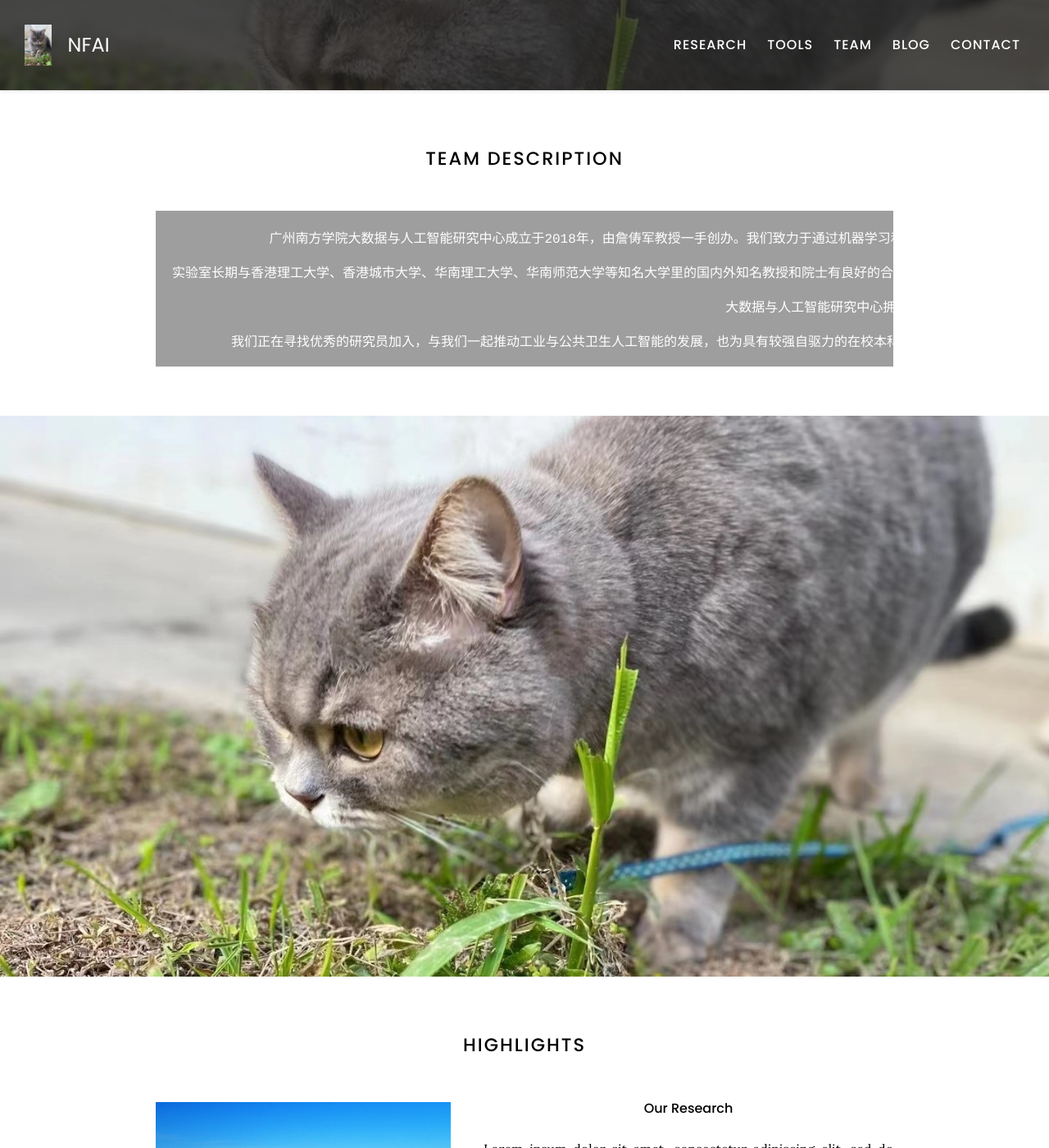
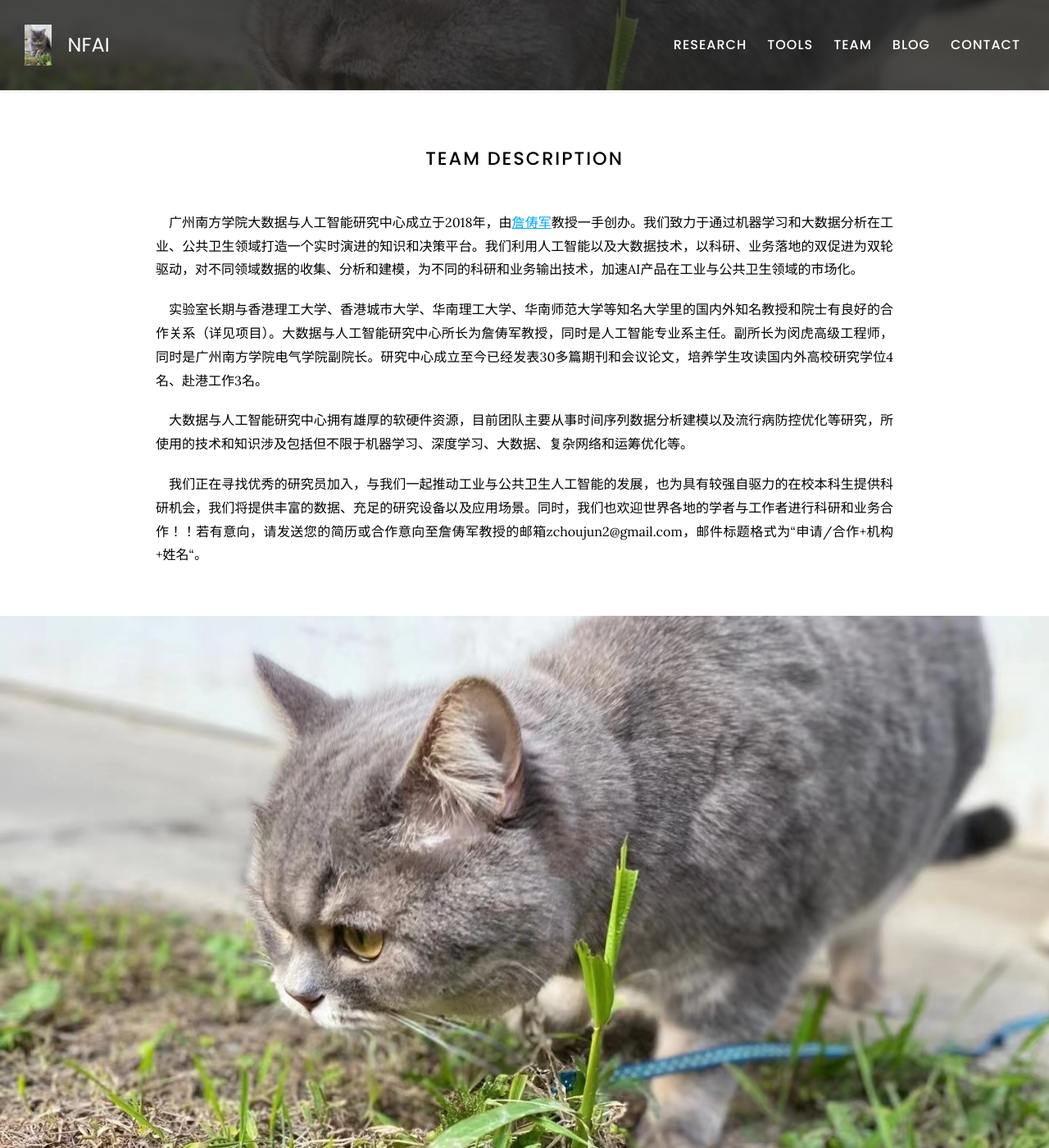
Before and after one commit to AiluroMind/AiluroMind.github.io, a Jekyll site: the page built from index.md, in a window 1280 px wide and 1400 px high. Shown: the whole window at 82% size. Built offline with Jekyll 4.4.1, drawn with Linux system fonts in a browser that asks for light colours; some of the changed text lies outside the part shown.

Commit message:
Update index.md

```diff
--- a/index.md
+++ b/index.md
@@ -6,13 +6,13 @@
 
 # Team Description
 
-    广州南方学院大数据与人工智能研究中心成立于2018年，由詹俦军教授一手创办。我们致力于通过机器学习和大数据分析在工业、公共卫生领域打造一个实时演进的知识和决策平台。我们利用人工智能以及大数据技术，以科研、业务落地的双促进为双轮驱动，对不同领域数据的收集、分析和建模，为不同的科研和业务输出技术，加速AI产品在工业与公共卫生领域的市场化。
+&ensp;&ensp;广州南方学院大数据与人工智能研究中心成立于2018年，由[詹俦军](https://scholar.google.com/citations?user=CQjEUkAAAAAJ&hl=zh-CN)教授一手创办。我们致力于通过机器学习和大数据分析在工业、公共卫生领域打造一个实时演进的知识和决策平台。我们利用人工智能以及大数据技术，以科研、业务落地的双促进为双轮驱动，对不同领域数据的收集、分析和建模，为不同的科研和业务输出技术，加速AI产品在工业与公共卫生领域的市场化。
 
-    实验室长期与香港理工大学、香港城市大学、华南理工大学、华南师范大学等知名大学里的国内外知名教授和院士有良好的合作关系（详见项目）。大数据与人工智能研究中心所长为詹俦军教授，同时是人工智能专业系主任。副所长为闵虎高级工程师，同时是广州南方学院电气学院副院长。研究中心成立至今已经发表30多篇期刊和会议论文，培养学生攻读国内外高校研究学位4名、赴港工作3名（详见项目）。
+&ensp;&ensp;实验室长期与香港理工大学、香港城市大学、华南理工大学、华南师范大学等知名大学里的国内外知名教授和院士有良好的合作关系（详见项目）。大数据与人工智能研究中心所长为詹俦军教授，同时是人工智能专业系主任。副所长为闵虎高级工程师，同时是广州南方学院电气学院副院长。研究中心成立至今已经发表30多篇期刊和会议论文，培养学生攻读国内外高校研究学位4名、赴港工作3名。
 
-    大数据与人工智能研究中心拥有雄厚的软硬件资源，目前团队主要从事时间序列数据分析建模以及流行病防控优化等研究，所使用的技术和知识涉及包括但不限于机器学习、深度学习、大数据、复杂网络和运筹优化等。
+&ensp;&ensp;大数据与人工智能研究中心拥有雄厚的软硬件资源，目前团队主要从事时间序列数据分析建模以及流行病防控优化等研究，所使用的技术和知识涉及包括但不限于机器学习、深度学习、大数据、复杂网络和运筹优化等。
 
-    我们正在寻找优秀的研究员加入，与我们一起推动工业与公共卫生人工智能的发展，也为具有较强自驱力的在校本科生提供科研机会，我们将提供丰富的数据、充足的研究设备以及应用场景。同时，我们也欢迎世界各地的学者与工作者进行科研和业务合作！！若有意向，请发送您的简历或合作意向至詹俦军教授的邮箱zchoujun2@gmail.com，邮件标题格式为“申请/合作+机构+姓名“。
+&ensp;&ensp;我们正在寻找优秀的研究员加入，与我们一起推动工业与公共卫生人工智能的发展，也为具有较强自驱力的在校本科生提供科研机会，我们将提供丰富的数据、充足的研究设备以及应用场景。同时，我们也欢迎世界各地的学者与工作者进行科研和业务合作！！若有意向，请发送您的简历或合作意向至詹俦军教授的邮箱zchoujun2@gmail.com，邮件标题格式为“申请/合作+机构+姓名“。
 
 {:.center}
 
@@ -25,8 +25,7 @@
 # Highlights
 
 {% capture text %}
-Lorem ipsum dolor sit amet, consectetur adipiscing elit, sed do eiusmod tempor incididunt ut labore et dolore magna aliqua.
-Ut enim ad minim veniam, quis nostrud exercitation ullamco laboris nisi ut aliquip ex ea commodo consequat.
+Our current research focuses on artificial intelligence, time series, complex networks, and dynamic systems.
 
 {%
   include link.html
@@ -47,8 +46,7 @@
 %}
 
 {% capture text %}
-Duis aute irure dolor in reprehenderit in voluptate velit esse cillum dolore eu fugiat nulla pariatur.
-Excepteur sint occaecat cupidatat non proident, sunt in culpa qui officia deserunt mollit anim id est laborum.
+We collect, clean and collate data on weather, social entertainment media, human activity and the spread of epidemics, and publish them for download.
 
 {%
   include link.html
@@ -70,7 +68,7 @@
 %}
 
 {% capture text %}
-Lorem ipsum dolor sit amet, consectetur adipiscing elit, sed do eiusmod tempor incididunt ut labore et dolore magna aliqua.
+Our team consists of xxx professors, xxx associate professors, xxx lecturers, xxx senior engineers and xxx current undergraduates, and xxx students have already graduated. The main members are from City University of Hong Kong, Tsinghua University, Queen Mary, University of London and other universities.
 
 {%
   include link.html
```
